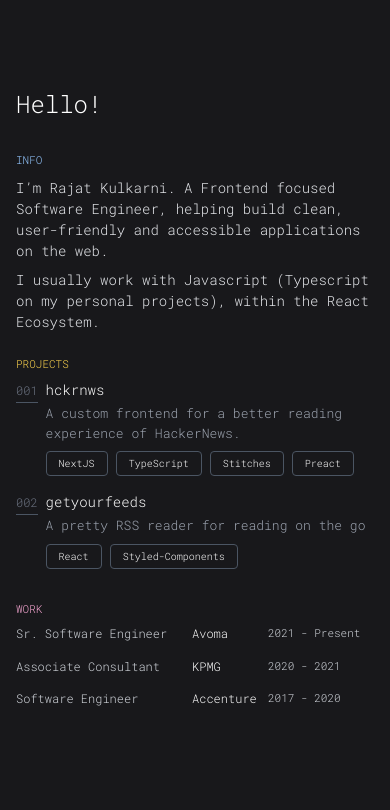
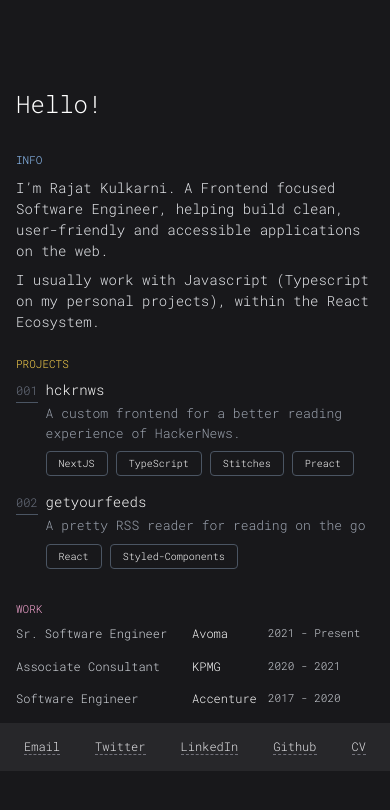
Before and after one commit to rajatkulkarni95/rk-minimal, a Next.js app: page / in a window 390 px wide. Shown: the top 810 px of the page. Built offline with nearby package versions, Linux system fonts and the light colour scheme.

Commit message:
Footer with links for  mobile view

```diff
--- /dev/null
+++ b/src/components/Common/Footer.tsx
@@ -0,0 +1,21 @@
+import { links } from "../../data/links";
+
+const Footer = () => {
+  return (
+    <footer className="h-12 bg-zinc-800 flex items-center py-2 px-6 sticky justify-between bottom-0 opacity-0 animate-fadeIn [animation-delay:2000ms]">
+      {links.map((link) => (
+        <a
+          href={link.url}
+          key={link.id}
+          target="_blank"
+          rel="noreferrer"
+          className="text-xs text-zinc-200 border-dashed border-b border-zinc-500"
+        >
+          {link.name}
+        </a>
+      ))}
+    </footer>
+  );
+};
+
+export default Footer;
--- /dev/null
+++ b/src/data/links/index.ts
@@ -0,0 +1,27 @@
+export const links = [
+  {
+    id: 1,
+    name: "Email",
+    url: "mailto:rajatkulkarni95@gmail.com",
+  },
+  {
+    id: 2,
+    name: "Twitter",
+    url: "https://twitter.com/JokingRajat",
+  },
+  {
+    id: 3,
+    name: "LinkedIn",
+    url: "https://www.linkedin.com/in/rajatkulkarni95/",
+  },
+  {
+    id: 4,
+    name: "Github",
+    url: "https://github.com/rajatkulkarni95",
+  },
+  {
+    id: 5,
+    name: "CV",
+    url: "https://read.cv/rajatk",
+  },
+];
--- a/src/pages/_app.tsx
+++ b/src/pages/_app.tsx
@@ -1,4 +1,5 @@
 import type { AppProps } from "next/app";
+import Footer from "../components/Common/Footer";
 import Header from "../components/Common/Header";
 import "../styles/globals.css";
 
@@ -7,6 +8,7 @@ function App({ Component, pageProps }: AppProps) {
     <main className="bg-zinc-900 relative flex flex-col h-full min-h-screen w-full">
       <Header />
       <Component {...pageProps} />
+      <Footer />
     </main>
   );
 }
```
